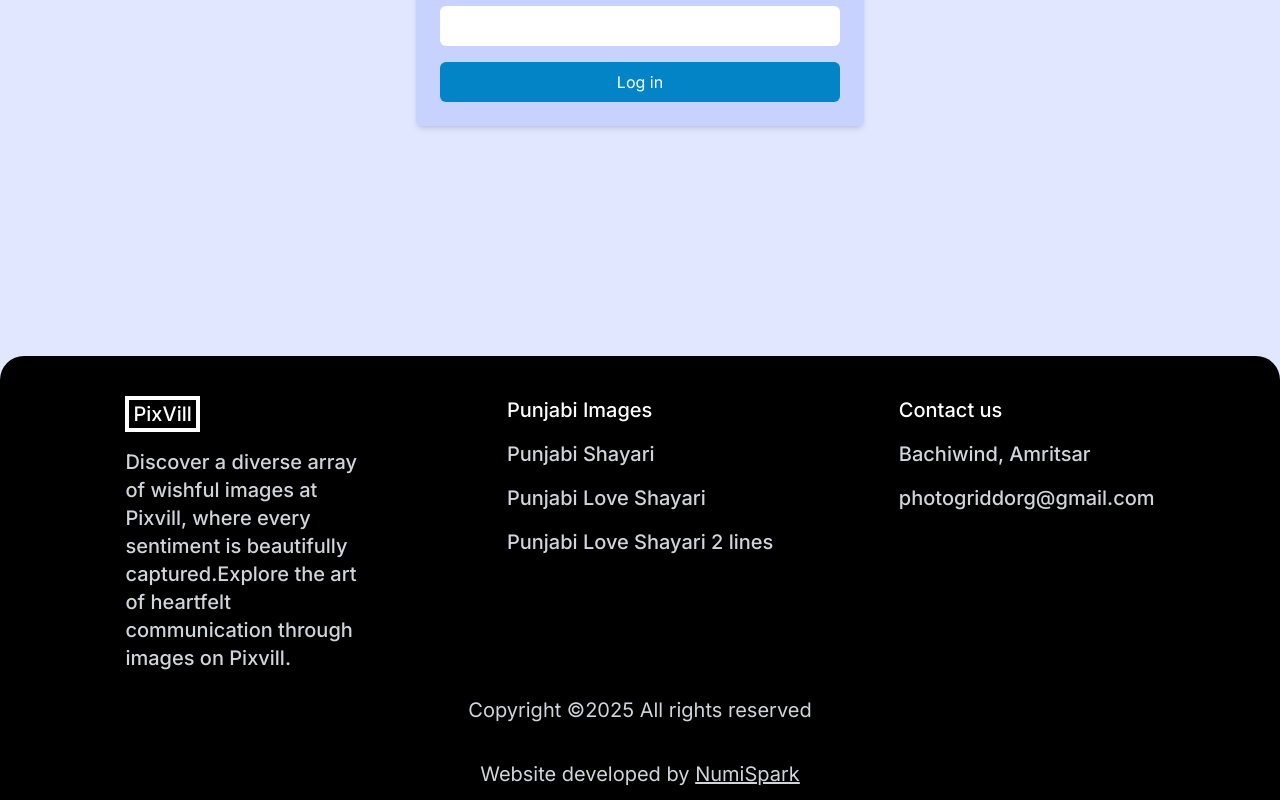
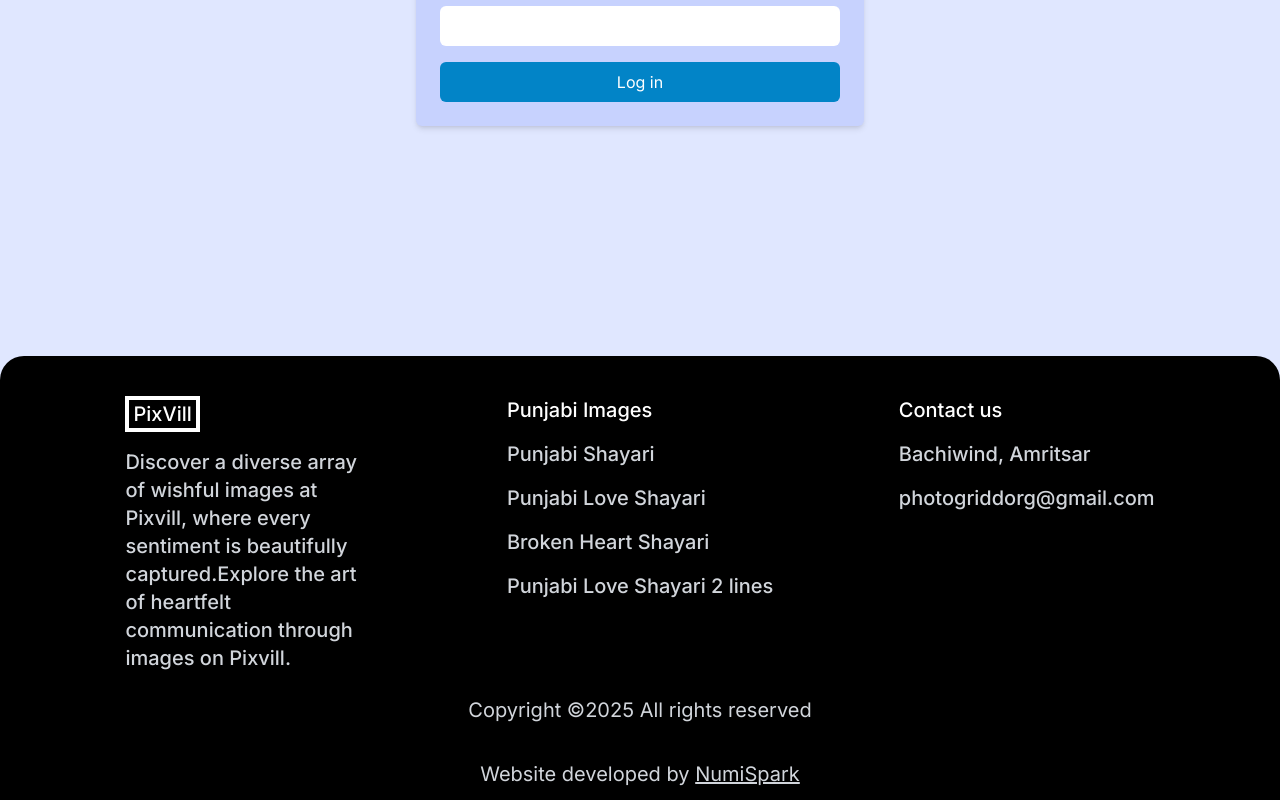
Before and after one commit to karandeep4423/pixvill, a Next.js app: page /login in a window 1280 px wide. Shown: the part 508-1308 px from the top of the page. Built offline with nearby package versions, Linux system fonts and the light colour scheme.

Commit message:
adde nav & footer

```diff
--- a/components/Footer/page.tsx
+++ b/components/Footer/page.tsx
@@ -11,17 +11,21 @@ const Footer = () => {
               PixVill
             </h2>
             <p className="text-gray-300 font-medium">
-              Discover a diverse array of wishful images at Pixvill, where
-              every sentiment is beautifully captured.Explore the art of
-              heartfelt communication through images on Pixvill.
+              Discover a diverse array of wishful images at Pixvill, where every
+              sentiment is beautifully captured.Explore the art of heartfelt
+              communication through images on Pixvill.
             </p>
           </div>
           <div className="flex flex-col text-gray-300 font-medium space-y-4 pt-10">
             <h2 className="text-xl font-medium text-white">Punjabi Images</h2>
             <Link href="/punjabi-shayari">Punjabi Shayari</Link>
             <Link href="/punjabi-love-shayari">Punjabi Love Shayari</Link>
-            <Link href="/punjabi-love-shayari-2-lines">Punjabi Love Shayari 2 lines</Link>
-
+            <Link href="/breakup-and-broken-heart-shayari-in-punjabi">
+              Broken Heart Shayari
+            </Link>
+            <Link href="/punjabi-love-shayari-2-lines">
+              Punjabi Love Shayari 2 lines
+            </Link>
           </div>
           {/* <div className="flex flex-col text-gray-300 font-medium space-y-4 pt-10">
             <h2 className="text-xl font-medium text-white">Polish Images</h2>
--- a/components/navbarItems/page.tsx
+++ b/components/navbarItems/page.tsx
@@ -16,6 +16,10 @@ export const NavItems = [
           {
             label: "Punjabi Love Shayari",
             href: "/punjabi-love-shayari",
+          },
+          {
+            label: "Broken Heart Shayari",
+            href: "/breakup-and-broken-heart-shayari-in-punjabi",
           },
           {
             label: "Punjabi Love Shayari 2 lines",
```
